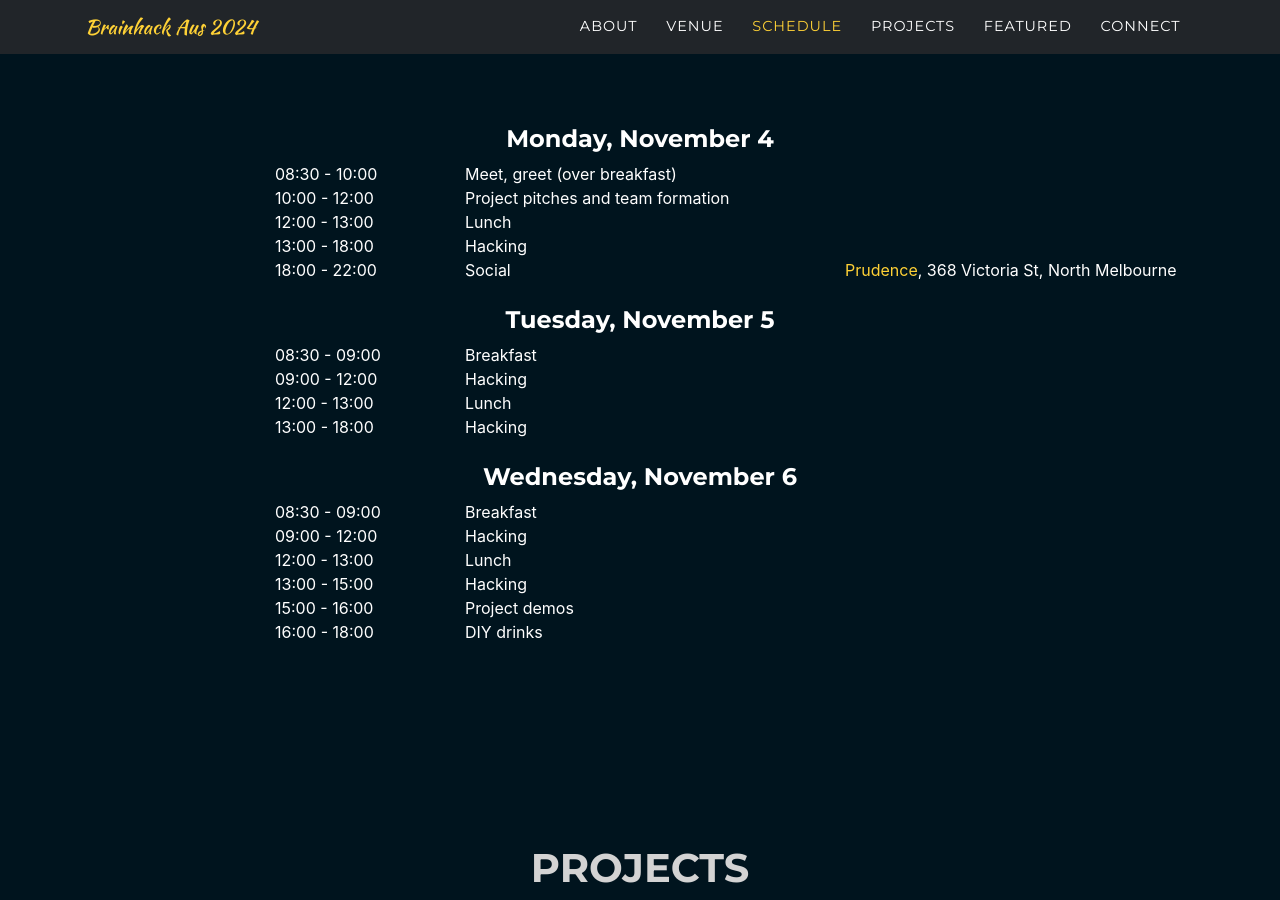
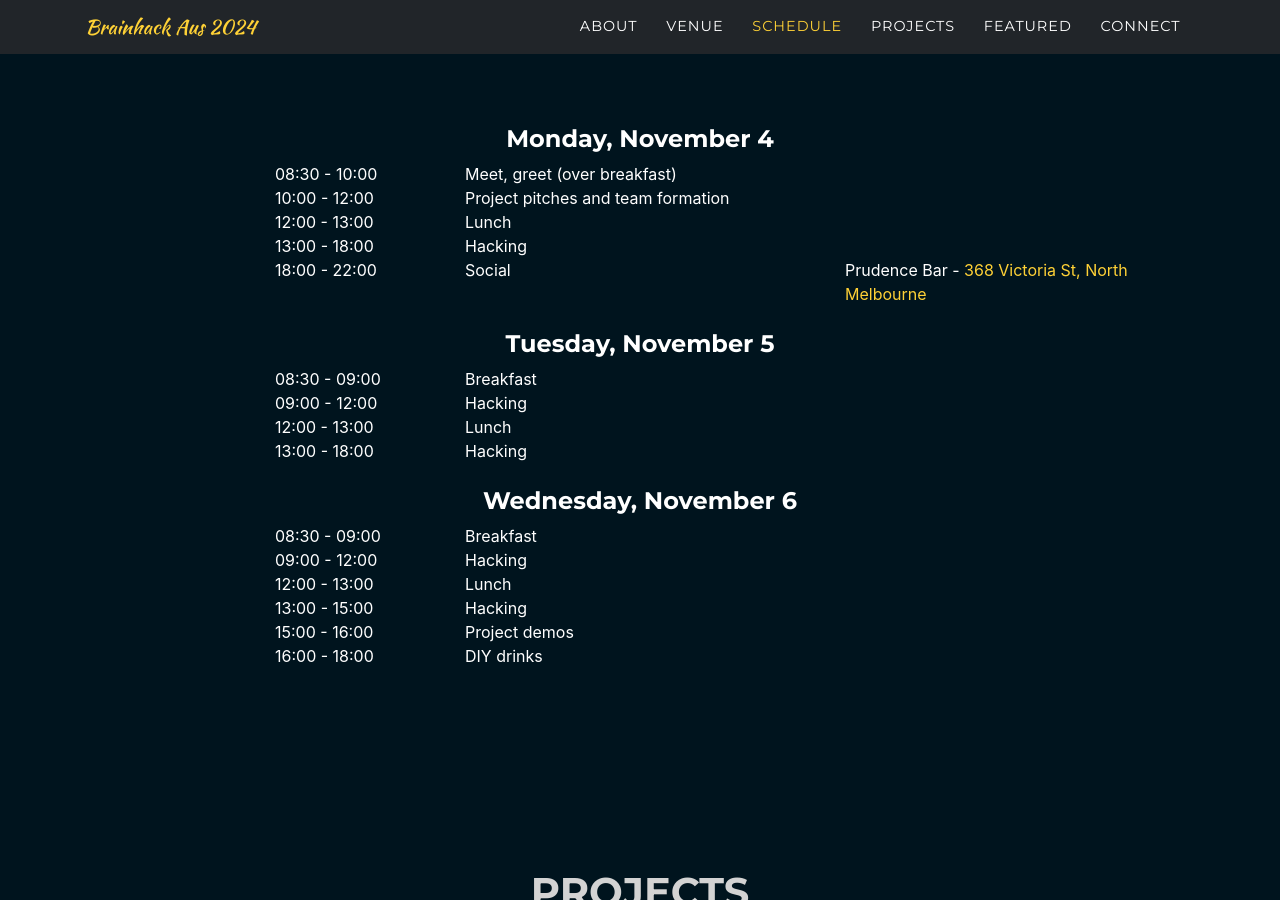
Before and after one commit to brainhack-aus/global2024, a Jekyll site: the page built from index.md, in a window 1280 px wide and 900 px high, scrolled down 3747 px. Built offline with Jekyll 4.4.1, drawn with Linux system fonts in a browser that asks for light colours; some web fonts are replaced.

Commit message:
Update schedule.yml

```diff
--- a/_data/schedule.yml
+++ b/_data/schedule.yml
@@ -15,7 +15,7 @@
     - starttime: 2024-11-5T18:00:00+11:00
       endtime: 2024-11-5T22:00:00+11:00
       title: Social
-      venue: <a href="https://maps.app.goo.gl/MKmVXpB1MUzzuPRp9">Prudence</a>, 368 Victoria St, North Melbourne
+      venue: Prudence Bar - <a href="https://maps.app.goo.gl/MKmVXpB1MUzzuPRp9">368 Victoria St, North Melbourne</a>
 
 - name: "Tuesday, November 5"
   events:
```
